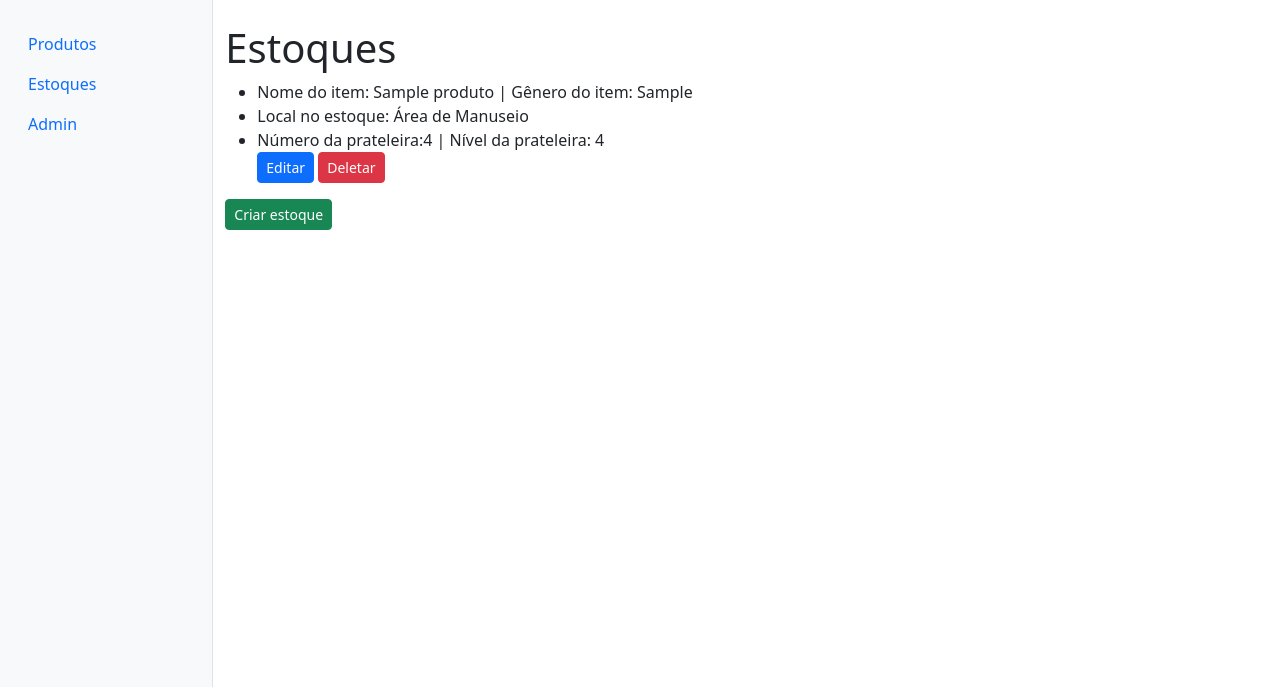
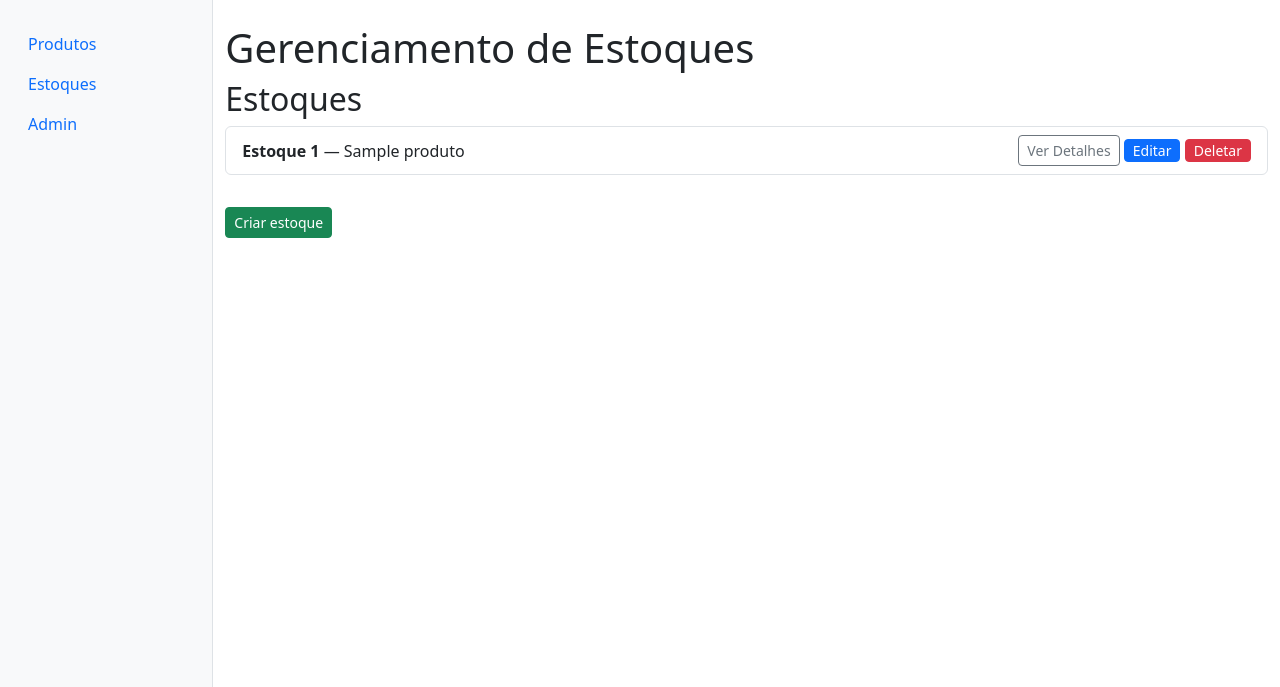
Before and after one commit to whyynick/BGstock-Django, a Django app: page /estoques/ in a window 1280 px wide. Shown: the part 56-743 px from the top of the page. Run offline with Django 5.2, Linux system fonts and the light colour scheme; a user stored in the database is signed in; tables that the repository leaves empty hold one stand-in row (values such as "Sample post").

Commit message:
Style: Cria uma lista mais organizada no painel estoques.

```diff
--- a/estoques/templates/estoques/estoques_list.html
+++ b/estoques/templates/estoques/estoques_list.html
@@ -3,27 +3,46 @@
 {% load static %}
 
 {% block content %}
-<h1>Estoques</h1>
 
-<ul>
+<h1>Gerenciamento de Estoques</h1>
+<h2>Estoques</h2>
+
+<div class="list-group mb-3">
     {% for estoque in Estoques %}
-    <li>
-        {{estoque.produto}}
-    </li>
-    <li>Local no estoque: {{estoque.get_local_display}}</li>
-    <li>Número da prateleira:{{estoque.prateleira}} | Nível da prateleira: {{estoque.nivel_prateleira}}</li>
+    <div class="list-group-item">
+        <div class="d-flex justify-content-between align-items-center">
+            <div>
+                <strong>Estoque {{ forloop.counter }}</strong> — {{ estoque.produto.produto_nome }}
+            </div>
+            <div>
+                <button class="btn btn-sm btn-outline-secondary" type="button" data-bs-toggle="collapse"
+                    data-bs-target="#detalhe-{{ estoque.pk }}">
+                    Ver Detalhes
+                </button>
+                <a href="{% url 'estoques:estoque_update' estoque.pk %}"
+                    class="btn btn-sm btn-primary py-0 px-2">Editar</a>
+                <a href="{% url 'estoques:estoque_delete' estoque.pk %}"
+                    class="btn btn-sm btn-danger py-0 px-2">Deletar</a>
+            </div>
+        </div>
+        <div class="collapse mt-2" id="detalhe-{{ estoque.pk }}">
+            <div class="card card-body bg-light border-0">
+                <p class="mb-1"><strong>Corredor / Local:</strong> {{ estoque.get_local_display }}</p>
+                <p class="mb-1"><strong>Prateleira:</strong> {{ estoque.prateleira }}</p>
+                <p class="mb-0"><strong>Nível:</strong> {{ estoque.nivel_prateleira }}</p>
+            </div>
+        </div>
+    </div>
+    {% empty %}
+    <p class="text-muted">Nenhum estoque cadastrado.</p>
+    {% endfor %}
+</div>
 
-    <a href="{% url 'estoques:estoque_update' estoque.pk %}" class="btn btn-sm btn-primary">Editar</a>
-    <a href="{% url 'estoques:estoque_delete' estoque.pk %}" class="btn btn-sm btn-danger">Deletar</a>
-    {% empty %}
-    <li> Nenhum estoque cadastrado.</li>
-    {% endfor %}
-</ul>
 
 {% if is_paginated %}
 <nav>
     {% if page_obj.has_previous %}
-    <a href="{% querystring page=page_obj.previous_page_number %}">Anterior</a>
+    <a href=" {% querystring page=page_obj.previous_page_number %}">Anterior</a>
     {% endif %}
     <span>Página {{ page_obj.number }} de {{page_obj.paginator.num_pages}}</span>
 
@@ -35,7 +54,7 @@
 
 {%if perms.estoques.add_estoque%}
 
-<a href="{% url 'estoques:estoque_create' %}" class="btn btn-success btn-sm mb-3">Criar estoque</a>
+<a href="{% url 'estoques:estoque_create' %}" class="btn btn-success btn-sm mt-3">Criar estoque</a>
 
 {%endif%}
 
--- a/produtos/templates/produtos/produtos_list.html
+++ b/produtos/templates/produtos/produtos_list.html
@@ -7,11 +7,6 @@
 
 {% block content %}
 <h1>Gerenciamento de Produtos</h1>
-
-<form action="{% url 'accounts:logout' %}" method="post">
-    {%csrf_token%}
-    <button type="submit" class="btn btn-sm btn-outline-secondary">Sair</button>
-</form>
 
 <h2>Produtos</h2>
 
```
